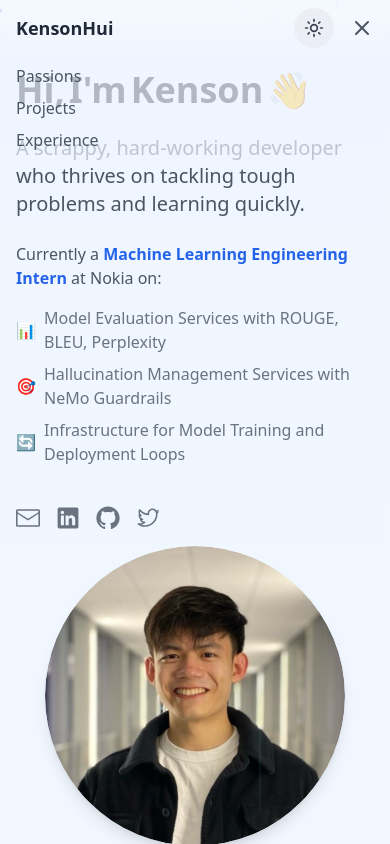
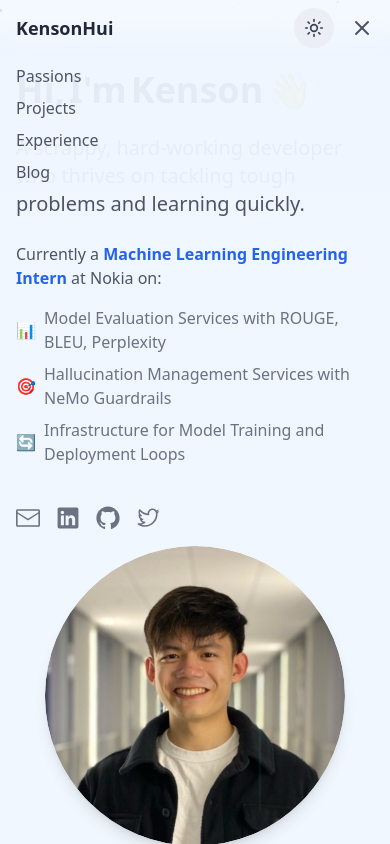
Before and after one commit to kensonhui/kensonhui.github.io, a Next.js app: page / in a window 390 px wide. Both pictures are taken after a click on the button 362 px from the left and 28 px from the top of the page. Shown: the top 844 px of the page. Built offline with nearby package versions, Linux system fonts and the light colour scheme.

Commit message:
fix mobile navbar

```diff
--- a/src/components/Navbar.tsx
+++ b/src/components/Navbar.tsx
@@ -59,7 +59,7 @@ export default function Navbar() {
 
       {/* Mobile Menu */}
       {isMenuOpen && (
-        <div className="md:hidden absolute top-full left-0 w-full bg-blue-50/70 dark:bg-gray-800/70 backdrop-blur-md py-2">
+        <div className="md:hidden absolute top-full left-0 w-full bg-blue-50/95 dark:bg-gray-800/95 backdrop-blur-md py-2">
           <div className="flex flex-col space-y-2 px-4">
             <a
               href="#gallery"
@@ -82,6 +82,13 @@ export default function Navbar() {
             >
               Experience
             </a>
+            <a
+              href="/blog"
+              className="text-gray-600 dark:text-gray-300 hover:text-blue-600 dark:hover:text-blue-400"
+              onClick={() => setIsMenuOpen(false)}
+            >
+              Blog
+            </a>
           </div>
         </div>
       )}
```
